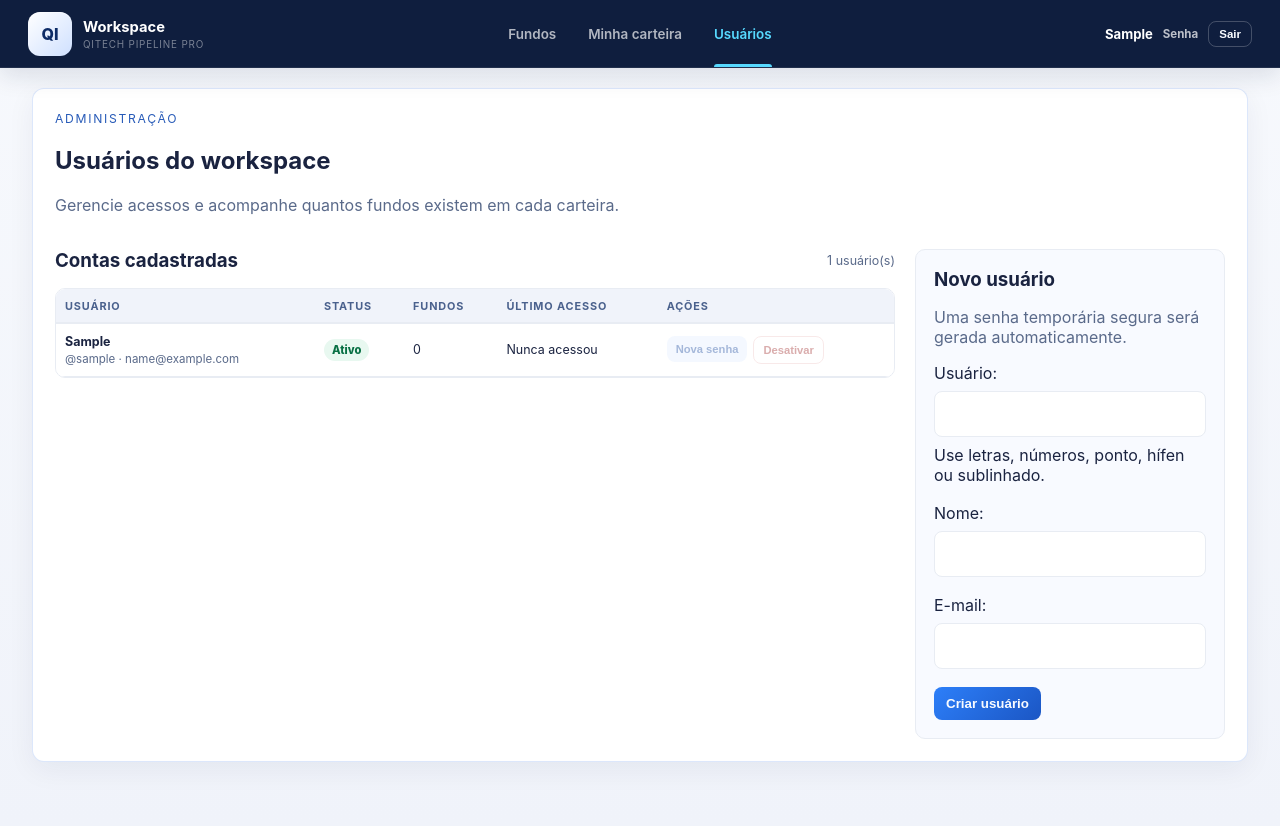
After one commit to gabrielomperim-bit/QiPipelineProV1, a Django app: page /usuarios/ in a window 1280 px wide. The commit adds this page. Run offline with Django 5.2, Linux system fonts and the light colour scheme; the visitor is signed in with stand-in values (Sample User, id 1); data comes from the database, SQL or seed files in the repository.

Commit message:
feat: adiciona administracao de usuarios

```diff
--- /dev/null
+++ b/carteira/context_processors.py
@@ -0,0 +1,5 @@
+from .permissions import is_workspace_admin
+
+
+def workspace_permissions(request):
+    return {"is_workspace_admin": is_workspace_admin(request.user)}
--- a/carteira/forms.py
+++ b/carteira/forms.py
@@ -141,3 +141,18 @@ class FundoCatalogoBuscaForm(forms.Form):
         required=False,
         help_text="Busque por nome do fundo, CNPJ, tipo, gestora ou administrador.",
     )
+
+
+class WorkspaceUserCreateForm(forms.Form):
+    username = forms.RegexField(
+        label="Usuário",
+        regex=r"^[a-zA-Z0-9_.-]+$",
+        max_length=40,
+        help_text="Use letras, números, ponto, hífen ou sublinhado.",
+        error_messages={"invalid": "Informe um nome de usuário válido, sem espaços."},
+    )
+    first_name = forms.CharField(label="Nome", max_length=80)
+    email = forms.EmailField(label="E-mail", required=False)
+
+    def clean_username(self):
+        return self.cleaned_data["username"].strip().casefold()
--- a/carteira/urls.py
+++ b/carteira/urls.py
@@ -17,6 +17,7 @@ urlpatterns = [
         name="password_change",
     ),
     path("", views.catalogo_fundos, name="home"),
+    path("usuarios/", views.gerenciar_usuarios, name="gerenciar_usuarios"),
     path("visao-geral/", views.dashboard, name="dashboard"),
     path("dashboard/usuario/", views.dashboard_usuario, name="dashboard_usuario"),
     path("dashboard/comercial/", views.analise_comercial, name="analise_comercial"),
--- a/carteira/views.py
+++ b/carteira/views.py
@@ -2,9 +2,11 @@ from io import BytesIO
 from pathlib import Path
 
 from django.conf import settings
+from django.contrib.auth import get_user_model
+from django.db.models import Count
 from django.http import Http404, HttpResponse, JsonResponse
 from django.core.paginator import Paginator
-from django.shortcuts import redirect, render
+from django.shortcuts import get_object_or_404, redirect, render
 from django.utils import timezone
 from django.utils.dateparse import parse_date, parse_datetime
 from django.utils.http import url_has_allowed_host_and_scheme
@@ -22,6 +24,7 @@ from .forms import (
     FundoReceitaForm,
     RegraReceitaForm,
     UploadCarteiraForm,
+    WorkspaceUserCreateForm,
 )
 from .services.cvm_sync import (
     discover_qi_client_candidates,
@@ -68,6 +71,8 @@ from .services.data_store import (
 from .services.importers import import_clients_from_file
 from .services.public_company import enrich_company_profiles_for_client
 from .models import UserFund
+from .permissions import workspace_admin_required
+from .services.users import generate_temporary_password
 
 
 def _catalog_fund_key(fund):
@@ -84,6 +89,65 @@ def _matches_text_filter(value: str, operator: str, filter_value: str) -> bool:
     if operator == "neq":
         return normalized_value != normalized_filter
     return normalized_filter in normalized_value
+
+
+@workspace_admin_required
+def gerenciar_usuarios(request):
+    user_model = get_user_model()
+    is_create = request.method == "POST" and request.POST.get("action") == "create"
+    create_form = WorkspaceUserCreateForm(request.POST if is_create else None)
+
+    if request.method == "POST":
+        action = request.POST.get("action")
+        if action == "create" and create_form.is_valid():
+            username = create_form.cleaned_data["username"]
+            if user_model.objects.filter(username__iexact=username).exists():
+                create_form.add_error("username", "Já existe uma conta com esse usuário.")
+            else:
+                password = generate_temporary_password()
+                user = user_model.objects.create_user(
+                    username=username,
+                    first_name=create_form.cleaned_data["first_name"].strip(),
+                    email=create_form.cleaned_data["email"].strip(),
+                    password=password,
+                )
+                request.session["generated_credential"] = {"username": user.username, "password": password}
+                request.session["admin_notice"] = f"Usuário {user.username} criado com sucesso."
+                return redirect("gerenciar_usuarios")
+        elif action in {"toggle_active", "reset_password"}:
+            target = get_object_or_404(user_model, pk=request.POST.get("user_id"))
+            if target.is_superuser and not request.user.is_superuser:
+                request.session["admin_notice"] = "Uma conta superusuária só pode ser alterada por outro superusuário."
+            elif action == "toggle_active":
+                if target.pk == request.user.pk:
+                    request.session["admin_notice"] = "Você não pode desativar a própria conta."
+                else:
+                    target.is_active = not target.is_active
+                    target.save(update_fields=["is_active"])
+                    state = "ativado" if target.is_active else "desativado"
+                    request.session["admin_notice"] = f"Usuário {target.username} {state}."
+            else:
+                if target.pk == request.user.pk:
+                    request.session["admin_notice"] = "Para alterar sua própria senha, use o link Senha no cabeçalho."
+                else:
+                    password = generate_temporary_password()
+                    target.set_password(password)
+                    target.save(update_fields=["password"])
+                    request.session["generated_credential"] = {"username": target.username, "password": password}
+                    request.session["admin_notice"] = f"Nova senha gerada para {target.username}."
+            return redirect("gerenciar_usuarios")
+
+    users = user_model.objects.annotate(portfolio_count=Count("portfolio_funds")).order_by("first_name", "username")
+    return render(
+        request,
+        "carteira/gerenciar_usuarios.html",
+        {
+            "users": users,
+            "create_form": create_form,
+            "generated_credential": request.session.pop("generated_credential", None),
+            "admin_notice": request.session.pop("admin_notice", None),
+        },
+    )
 
 
 def dashboard(request):
--- a/config/settings.py
+++ b/config/settings.py
@@ -52,6 +52,7 @@ TEMPLATES = [
                 "django.template.context_processors.request",
                 "django.contrib.auth.context_processors.auth",
                 "django.contrib.messages.context_processors.messages",
+                "carteira.context_processors.workspace_permissions",
             ],
         },
     },
@@ -101,6 +102,11 @@ DEFAULT_AUTO_FIELD = "django.db.models.BigAutoField"
 LOGIN_URL = "login"
 LOGIN_REDIRECT_URL = "catalogo_fundos"
 LOGOUT_REDIRECT_URL = "login"
+WORKSPACE_ADMIN_USERNAMES = {
+    username.strip().casefold()
+    for username in os.environ.get("WORKSPACE_ADMIN_USERNAMES", "gabriel").split(",")
+    if username.strip()
+}
 AUTH_PASSWORD_VALIDATORS = [
     {"NAME": "django.contrib.auth.password_validation.UserAttributeSimilarityValidator"},
     {"NAME": "django.contrib.auth.password_validation.MinimumLengthValidator"},
--- a/static/styles/app.css
+++ b/static/styles/app.css
@@ -1357,6 +1357,131 @@ td form {
     max-width: 620px;
 }
 
+.admin-notice,
+.credential-box {
+    margin: 16px 0;
+    padding: 14px 16px;
+    border: 1px solid #bcd8ca;
+    border-radius: 10px;
+    color: #075f3c;
+    background: #eefaf4;
+}
+
+.credential-box {
+    border-color: #9ec4f4;
+    color: var(--text);
+    background: #eef6ff;
+}
+
+.credential-box p {
+    margin: 6px 0 12px;
+    color: var(--muted);
+}
+
+.credential-box div {
+    display: grid;
+    grid-template-columns: 80px minmax(0, 1fr);
+    gap: 10px;
+    margin-top: 7px;
+}
+
+.credential-box code {
+    width: fit-content;
+    padding: 3px 7px;
+    border-radius: 5px;
+    background: #ffffff;
+    font-size: 0.9rem;
+    user-select: all;
+}
+
+.user-admin-layout {
+    display: grid;
+    grid-template-columns: minmax(0, 1fr) 310px;
+    align-items: start;
+    gap: 20px;
+    margin-top: 18px;
+}
+
+.user-panel-heading {
+    display: flex;
+    align-items: center;
+    justify-content: space-between;
+    gap: 12px;
+}
+
+.user-panel-heading h3,
+.create-user-panel h3 {
+    margin: 0;
+}
+
+.user-panel-heading span {
+    color: var(--muted);
+    font-size: 0.78rem;
+}
+
+.user-table-wrapper {
+    max-height: none;
+}
+
+.user-username {
+    display: block;
+    margin-top: 3px;
+    color: var(--muted);
+    font-size: 0.72rem;
+}
+
+.user-status {
+    display: inline-flex;
+    padding: 4px 8px;
+    border-radius: 999px;
+    font-size: 0.7rem;
+    font-weight: 800;
+}
+
+.user-status.is-active {
+    color: #087044;
+    background: #e8f8f0;
+}
+
+.user-status.is-inactive {
+    color: #8c3535;
+    background: #fff0f0;
+}
+
+.user-actions {
+    display: flex;
+    gap: 6px;
+}
+
+.user-actions button {
+    padding: 7px 9px;
+    font-size: 0.7rem;
+    white-space: nowrap;
+}
+
+.user-actions .subtle-danger {
+    color: #a43434;
+    border: 1px solid #efcaca;
+    background: #ffffff;
+}
+
+.user-actions button:disabled {
+    cursor: not-allowed;
+    opacity: 0.4;
+    transform: none;
+}
+
+.create-user-panel {
+    padding: 18px;
+    border: 1px solid var(--line);
+    border-radius: 10px;
+    background: #f8faff;
+}
+
+.create-user-panel .stack-form {
+    margin-top: 16px;
+}
+
 @media (max-width: 900px) {
     .page-shell {
         display: flex;
@@ -1404,6 +1529,14 @@ td form {
 
     .portfolio-summary-grid {
         grid-template-columns: 1fr;
+    }
+
+    .user-admin-layout {
+        grid-template-columns: 1fr;
+    }
+
+    .create-user-panel {
+        order: -1;
     }
 
     .hero-card {
--- a/templates/base.html
+++ b/templates/base.html
@@ -21,6 +21,7 @@
             <nav class="top-links" aria-label="Navegação principal">
                 <a{% if request.resolver_match.url_name == "catalogo_fundos" or request.resolver_match.url_name == "home" %} class="active"{% endif %} href="{% url 'catalogo_fundos' %}">Fundos</a>
                 <a{% if request.resolver_match.url_name == "minha_carteira" %} class="active"{% endif %} href="{% url 'minha_carteira' %}">Minha carteira</a>
+                {% if is_workspace_admin %}<a{% if request.resolver_match.url_name == "gerenciar_usuarios" %} class="active"{% endif %} href="{% url 'gerenciar_usuarios' %}">Usuários</a>{% endif %}
             </nav>
             <div class="top-user">
                 <span>{{ request.user.first_name|default:request.user.username }}</span>
--- /dev/null
+++ b/templates/carteira/gerenciar_usuarios.html
@@ -0,0 +1,69 @@
+{% extends "base.html" %}
+
+{% block title %}Usuários | QITech{% endblock %}
+
+{% block content %}
+<section class="content-card">
+    <div class="section-header">
+        <div>
+            <p class="eyebrow">Administração</p>
+            <h2>Usuários do workspace</h2>
+            <p class="muted">Gerencie acessos e acompanhe quantos fundos existem em cada carteira.</p>
+        </div>
+    </div>
+
+    {% if admin_notice %}<div class="admin-notice">{{ admin_notice }}</div>{% endif %}
+    {% if generated_credential %}
+        <div class="credential-box" role="status">
+            <strong>Credencial temporária</strong>
+            <p>Copie agora. A senha não será exibida novamente.</p>
+            <div><span>Usuário</span><code>{{ generated_credential.username }}</code></div>
+            <div><span>Senha</span><code>{{ generated_credential.password }}</code></div>
+        </div>
+    {% endif %}
+
+    <div class="user-admin-layout">
+        <div class="user-list-panel">
+            <div class="user-panel-heading"><h3>Contas cadastradas</h3><span>{{ users|length }} usuário(s)</span></div>
+            <div class="table-wrapper user-table-wrapper">
+                <table>
+                    <thead><tr><th>Usuário</th><th>Status</th><th>Fundos</th><th>Último acesso</th><th>Ações</th></tr></thead>
+                    <tbody>
+                    {% for item in users %}
+                        <tr>
+                            <td><strong>{{ item.first_name|default:item.username }}</strong><small class="user-username">@{{ item.username }}{% if item.email %} · {{ item.email }}{% endif %}</small></td>
+                            <td><span class="user-status {% if item.is_active %}is-active{% else %}is-inactive{% endif %}">{% if item.is_active %}Ativo{% else %}Inativo{% endif %}</span></td>
+                            <td>{{ item.portfolio_count }}</td>
+                            <td>{{ item.last_login|date:"d/m/Y H:i"|default:"Nunca acessou" }}</td>
+                            <td>
+                                <div class="user-actions">
+                                    <form method="post">
+                                        {% csrf_token %}<input type="hidden" name="action" value="reset_password"><input type="hidden" name="user_id" value="{{ item.pk }}">
+                                        <button type="submit" class="secondary-button" onclick="return confirm('Gerar uma nova senha para {{ item.username|escapejs }}?')" {% if item.pk == request.user.pk %}disabled title="Use o link Senha para alterar sua própria senha"{% endif %}>Nova senha</button>
+                                    </form>
+                                    <form method="post">
+                                        {% csrf_token %}<input type="hidden" name="action" value="toggle_active"><input type="hidden" name="user_id" value="{{ item.pk }}">
+                                        <button type="submit" class="{% if item.is_active %}subtle-danger{% else %}secondary-button{% endif %}" {% if item.pk == request.user.pk %}disabled title="Você não pode desativar sua própria conta"{% endif %}>{% if item.is_active %}Desativar{% else %}Ativar{% endif %}</button>
+                                    </form>
+                                </div>
+                            </td>
+                        </tr>
+                    {% endfor %}
+                    </tbody>
+                </table>
+            </div>
+        </div>
+
+        <aside class="create-user-panel">
+            <h3>Novo usuário</h3>
+            <p class="muted">Uma senha temporária segura será gerada automaticamente.</p>
+            <form method="post" class="stack-form">
+                {% csrf_token %}
+                <input type="hidden" name="action" value="create">
+                {{ create_form.as_p }}
+                <button type="submit">Criar usuário</button>
+            </form>
+        </aside>
+    </div>
+</section>
+{% endblock %}
```
Also changed, not shown: DEPLOY_AWS.md (+3 -1 lines), carteira/management/commands/create_workspace_users.py (+3 -9 lines), carteira/permissions.py (added, +21 -0 lines), carteira/services/users.py (added, +7 -0 lines), carteira/tests.py (+41 -0 lines), 1 other file.
